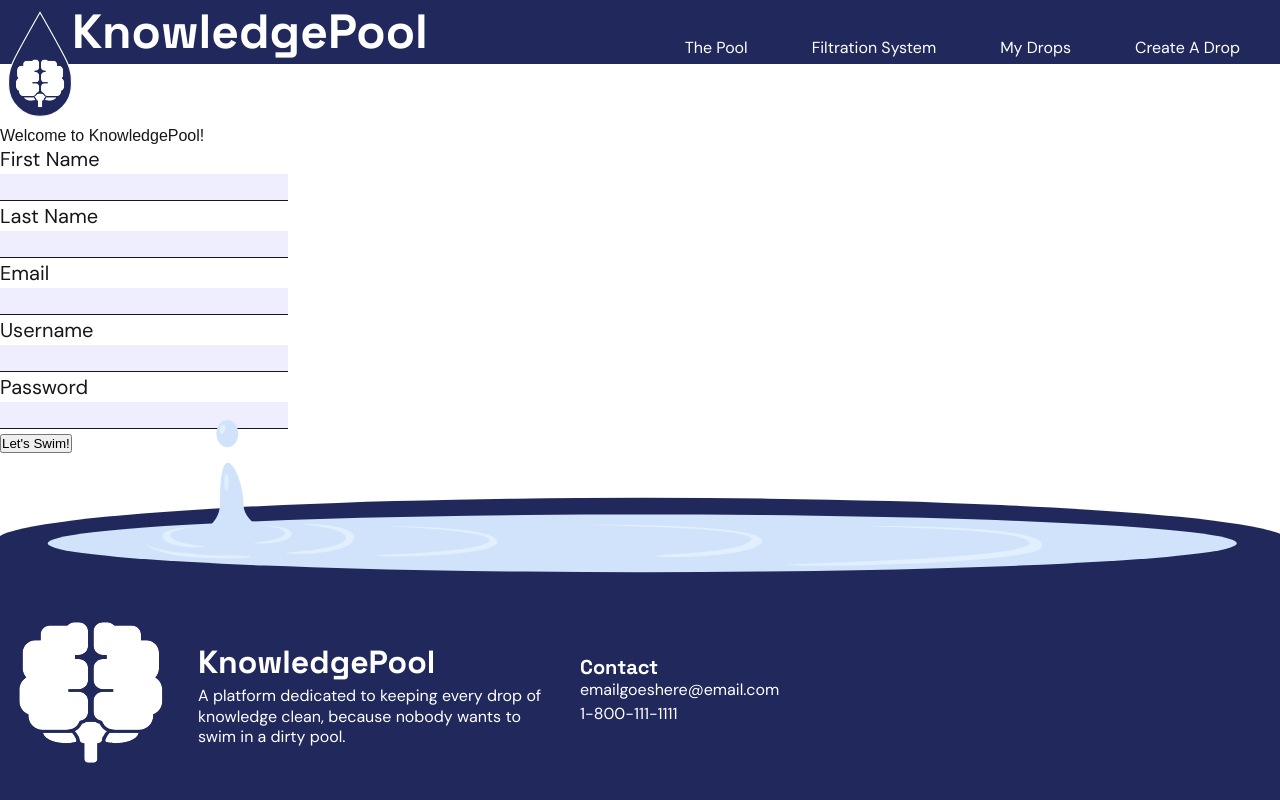
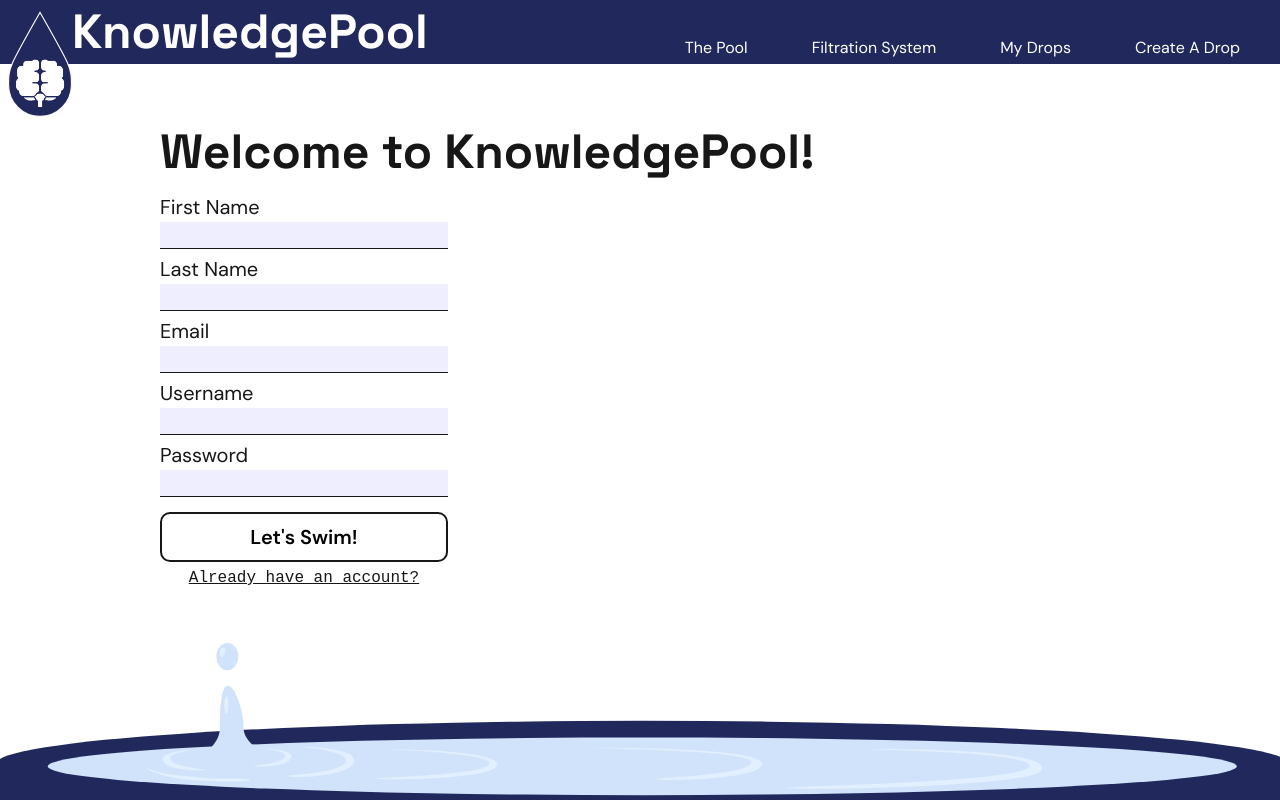
Before and after one commit to louis-driver/knowledgepool, a Next.js app: page /user/submit in a window 1280 px wide. Shown: the top 800 px of the page. Built offline with nearby package versions, Linux system fonts and the light colour scheme; no server answers.

Commit message:
Add link to other form and update styles

```diff
--- a/src/app/user/submit/page.tsx
+++ b/src/app/user/submit/page.tsx
@@ -1,6 +1,8 @@
 import { createUser } from "@/app/actions/auth";
 import { SignupFormSchema } from "@/app/lib/signup";
+import Link from "next/link";
 import { redirect } from "next/navigation";
+import "../styles.css";
 
 async function handleSubmit(formData: FormData) {
     "use server"
@@ -37,9 +39,9 @@ export default function Page() {
     //const [formState, formAction] = useActionState(handleSubmit, undefined);
 
     return (
-        <>
-            <h1>Welcome to KnowledgePool!</h1>
-            <form action={handleSubmit} >
+        <main>
+            <h1 className="page-title">Welcome to KnowledgePool!</h1>
+            <form action={handleSubmit} className="user-form">
                 <div className="input-field">
                     <label htmlFor="firstname">First Name</label>
                     <input type="text" id="firstname" name="firstname" required />
@@ -67,8 +69,9 @@ export default function Page() {
                     <input type="password" id="password" name="password" required />
                 </div>
 
-                <button type="submit">Let's Swim!</button>
+                <button type="submit" className="submit-button">Let's Swim!</button>
+                <Link href={"/user/signin"} className="form-link">Already have an account?</Link>
             </form>
-        </>
+        </main>
     );
 }
```
Also changed, not shown: src/app/user/signin/page.tsx (+8 -5 lines).
